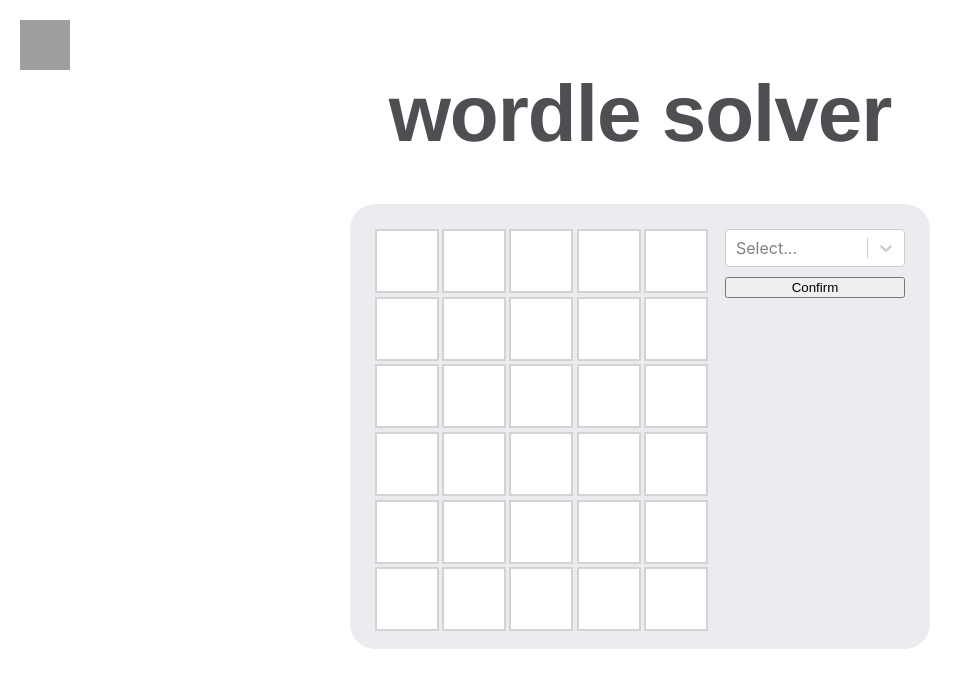
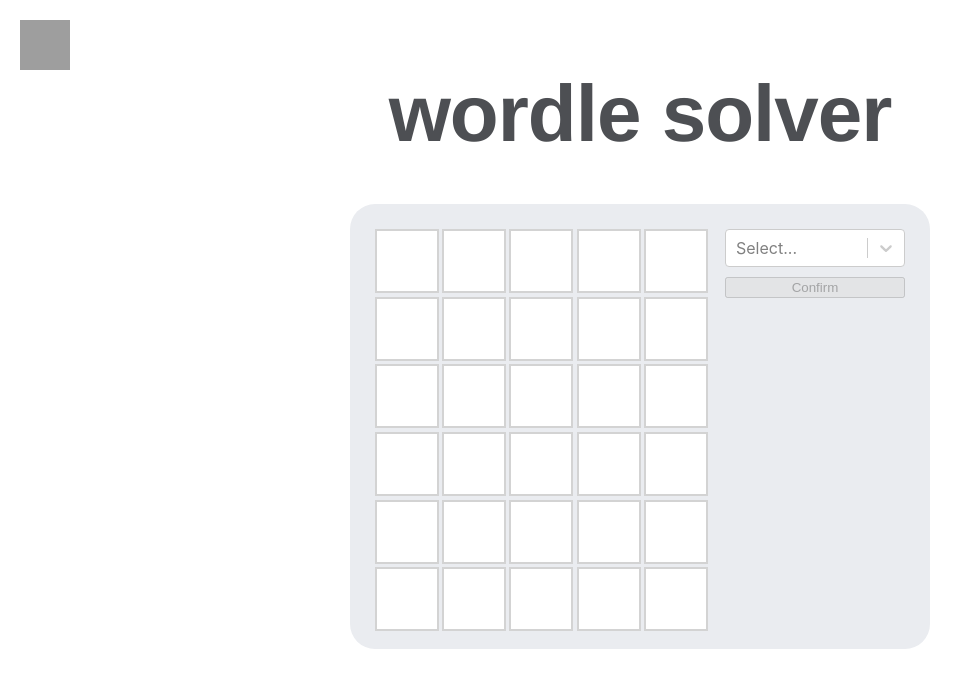
Before and after one commit to hannesveit/wordle-solver, a React (Create React App) app in the folder frontend/: page / in a window 1280 px wide. Shown: the top 688 px of the page, without its empty margins (0-973 px from the left). Built offline with nearby package versions, Linux system fonts and the light colour scheme; no server answers; grey boxes are pictures that could not be loaded; the HTML template or start-up script is replaced by a standard one.

Commit message:
Disable confirm button while fetching suggestions

```diff
--- a/frontend/src/App.js
+++ b/frontend/src/App.js
@@ -144,7 +144,11 @@ class App extends React.Component {
           />
         </div>
         <div>
-          <Button className="confirm-button" onClick={this.handleWordConfirmed}>
+          <Button
+            className="confirm-button"
+            disabled={this.state.fetchingSuggestions}
+            onClick={this.handleWordConfirmed}
+          >
             Confirm
           </Button>
         </div>
```
